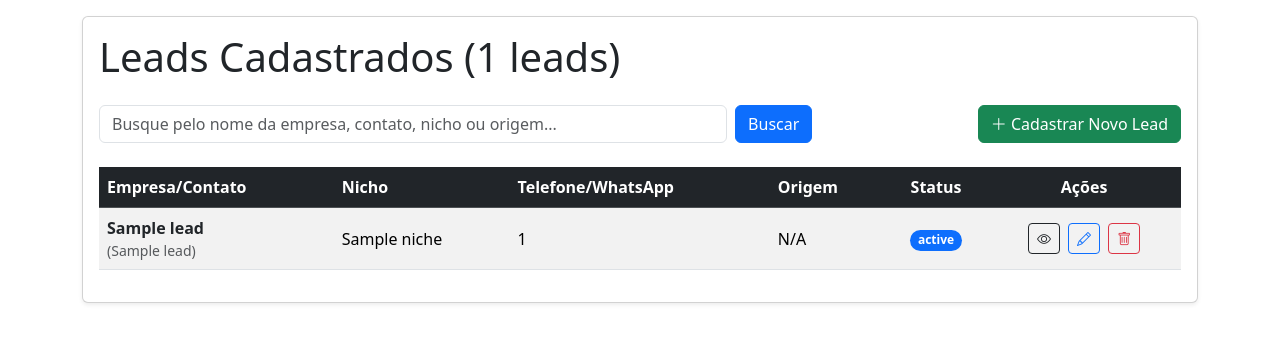
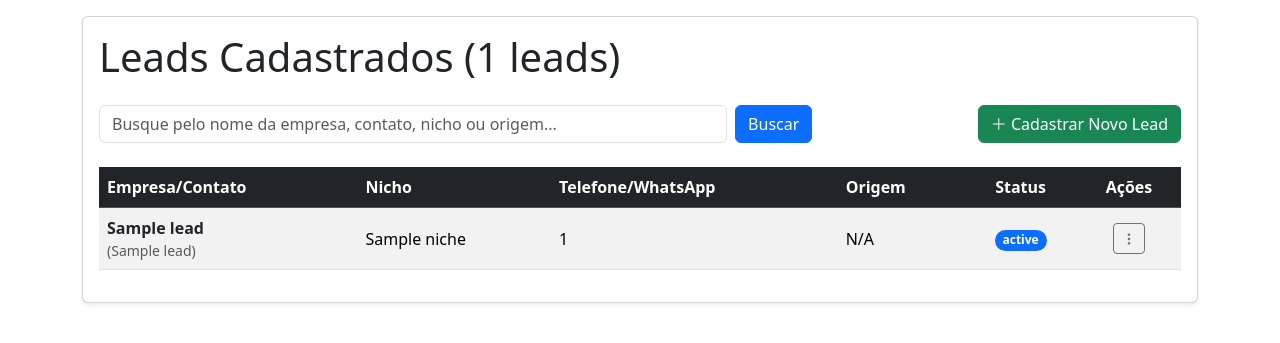
Before and after one commit to obrunodev/obruno.dev, a Django app: template apps/customers/templates/customers/leads/lead_list.html in a window 1280 px wide. Shown: the top 343 px of the page. Run offline with Django 5.2, Linux system fonts and the light colour scheme; the template is opened without the code that fills it: most values are stand-ins (such as "Sample title", 1, 10 or a date in 2020); some libraries are stand-ins or nearby versions.

Commit message:
feat: Melhorias de layout

```diff
--- a/apps/customers/templates/customers/leads/lead_detail.html
+++ b/apps/customers/templates/customers/leads/lead_detail.html
@@ -57,7 +57,9 @@
                         <li class="list-group-item">
                             <strong>Tem Whatsapp?</strong>
                             {% if lead.has_whatsapp %}
-                                <span class="text-success"><i class="bi bi-check-circle-fill"></i> Sim</span>
+                                <a href="https://wa.me/{{ lead.phone_number }}" target="_blank">
+                                    <span class="text-success"><i class="bi bi-check-circle-fill"></i> Sim</span>
+                                </a>
                             {% else %}
                                 <span class="text-danger"><i class="bi bi-x-circle-fill"></i> Não</span>
                             {% endif %}
--- a/apps/customers/templates/customers/leads/lead_list.html
+++ b/apps/customers/templates/customers/leads/lead_list.html
@@ -65,7 +65,9 @@
                                     {% if lead.phone_number %}
                                         {{ lead.phone_number }}
                                         {% if lead.has_whatsapp %}
-                                            <i class="bi bi-whatsapp text-success ms-1" title="Tem WhatsApp"></i>
+                                            <a href="https://wa.me/{{ lead.phone_number }}" target="_blank">
+                                                <i class="bi bi-whatsapp text-success ms-1" title="Tem WhatsApp"></i>
+                                            </a>
                                         {% endif %}
                                     {% else %}
                                         <span class="text-muted">N/A</span>
@@ -87,15 +89,34 @@
                                 </td>
 
                                 <td class="text-center">
-                                    <a href="{% url "customers:lead_detail" pk=lead.pk %}" class="btn btn-sm btn-outline-dark me-1" title="Ver Detalhes">
-                                        <i class="bi bi-eye"></i>
-                                    </a>
-                                    <a href="{% url "customers:lead_update" pk=lead.pk %}" class="btn btn-sm btn-outline-primary me-1" title="Editar">
-                                        <i class="bi bi-pencil"></i>
-                                    </a>
-                                    <a href="{% url "customers:lead_delete" pk=lead.pk %}" class="btn btn-sm btn-outline-danger" title="Excluir">
-                                        <i class="bi bi-trash"></i>
-                                    </a>
+                                    <div class="dropdown dropstart">
+                                        <button class="btn btn-sm btn-outline-secondary"
+                                                type="button"
+                                                data-bs-toggle="dropdown"
+                                                aria-expanded="false"
+                                                title="Ações">
+                                            <i class="bi bi-three-dots-vertical"></i>
+                                        </button>
+
+                                        <ul class="dropdown-menu">
+                                            <li>
+                                                <a class="dropdown-item" href="{% url "customers:lead_detail" pk=lead.pk %}">
+                                                    <i class="bi bi-eye me-2"></i> Ver Detalhes
+                                                </a>
+                                            </li>
+                                            <li>
+                                                <a class="dropdown-item" href="{% url "customers:lead_update" pk=lead.pk %}">
+                                                    <i class="bi bi-pencil me-2"></i> Editar
+                                                </a>
+                                            </li>
+                                            <li><hr class="dropdown-divider"></li>
+                                            <li>
+                                                <a class="dropdown-item text-danger" href="{% url "customers:lead_delete" pk=lead.pk %}">
+                                                    <i class="bi bi-trash me-2"></i> Excluir
+                                                </a>
+                                            </li>
+                                        </ul>
+                                    </div>
                                 </td>
                             </tr>
                         {% empty %}
```
Also changed, not shown: templates/partials/navbar.html (+44 -9 lines), static/img/logo-black.png (renamed from static/img/logo.png), static/img/logo-white.png (added).
